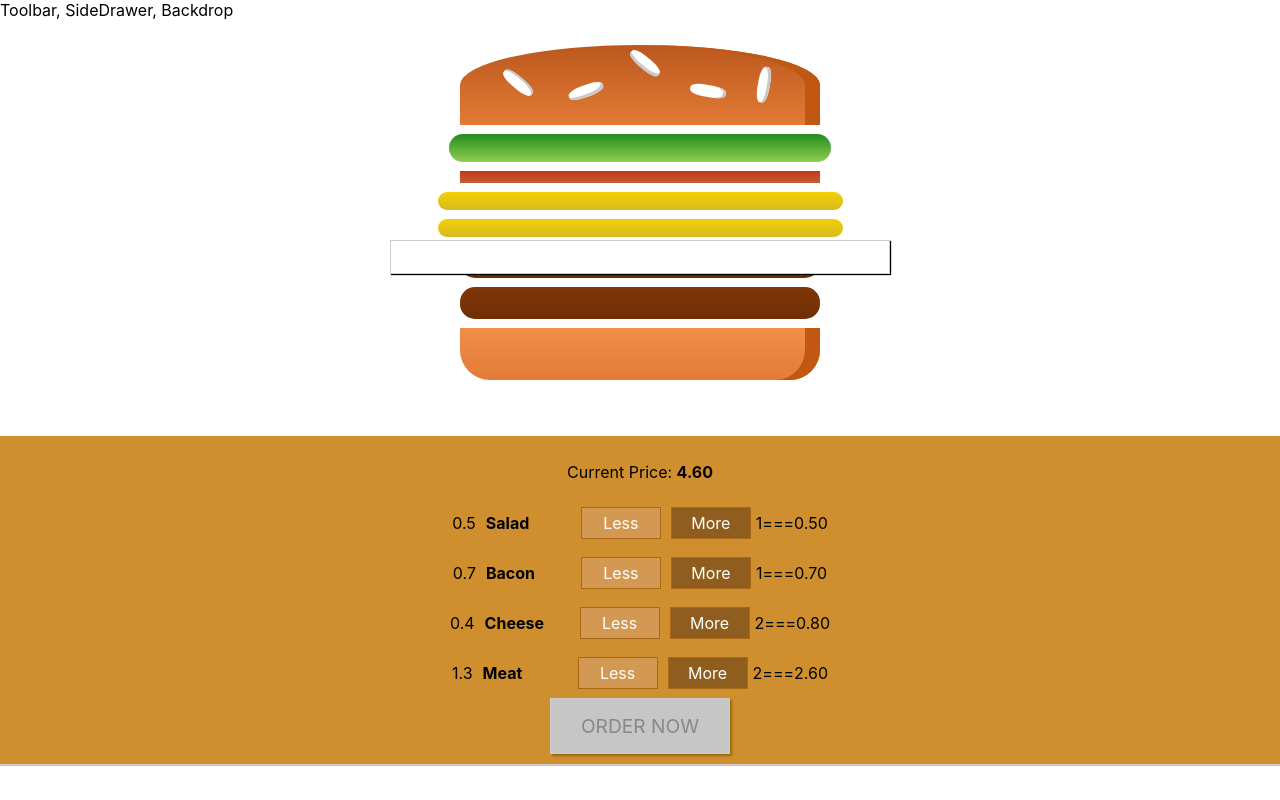
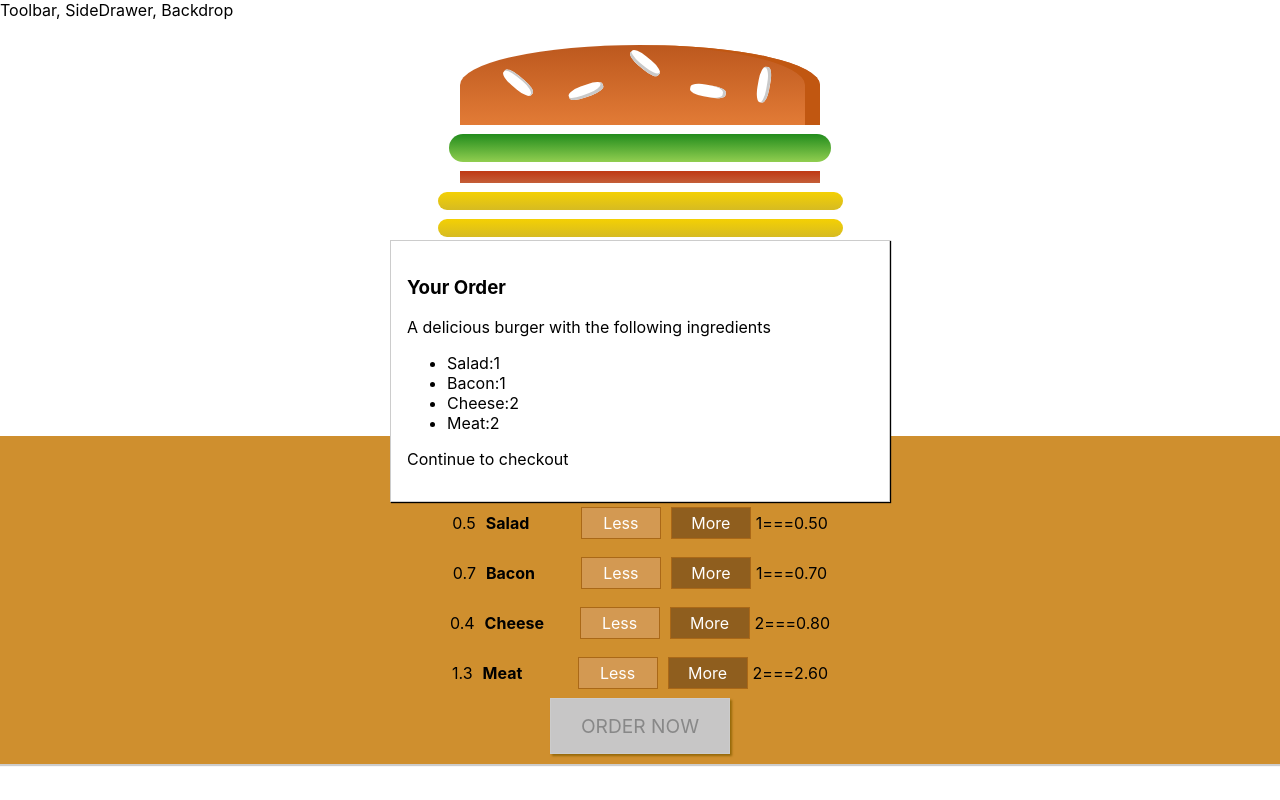
Before and after one commit to yanan5/udemy-burger-builder, a React app in the folder burder-builder/: page / in a window 1280 px wide. Built offline with nearby package versions, Linux system fonts and the light colour scheme.

Commit message:
added modal with order summary

```diff
--- a/burder-builder/src/components/Burger/OrderSummary/OrderSummary.js
+++ b/burder-builder/src/components/Burger/OrderSummary/OrderSummary.js
@@ -2,7 +2,7 @@ import React from "react";
 import Auxillary from "../../../hoc/Auxillary";
 const OrderSummary = props => {
   const ingredientSummary = Object.keys(props.ingredients).map(igKey => (
-    <li>
+    <li key={igKey}>
       <span
         style={{
           textTransform: "capitalize"
@@ -18,6 +18,7 @@ const OrderSummary = props => {
       <h3>Your Order</h3>
       <p>A delicious burger with the following ingredients</p>
       <ul>{ingredientSummary}</ul>
+      <p>Continue to checkout</p>
     </Auxillary>
   );
 };
--- a/burder-builder/src/containers/BurgerBuilder/BurgerBuilder.js
+++ b/burder-builder/src/containers/BurgerBuilder/BurgerBuilder.js
@@ -2,7 +2,8 @@ import React, { Component } from "react";
 import Burger from "../../components/Burger/Burger";
 import BuildControls from "../../components/Burger/BuildControls/BuildControls";
 import Auxillary from "../../hoc/Auxillary";
-import Modal from '../../components/UI/Modal/Modal';
+import Modal from "../../components/UI/Modal/Modal";
+import OrderSummary from "../../components/Burger/OrderSummary/OrderSummary";
 
 const INGREDIENT_PRICES = {
   salad: 0.5,
@@ -76,7 +77,9 @@ class BurgerBuilder extends Component {
     const { ingredients } = this.state;
     return (
       <Auxillary>
-        <Modal />
+        <Modal>
+          <OrderSummary ingredients={this.state.ingredients} />
+        </Modal>
         <Burger ingredients={ingredients} />
         <BuildControls
           addIngredient={this.addIngredientHandler}
```
